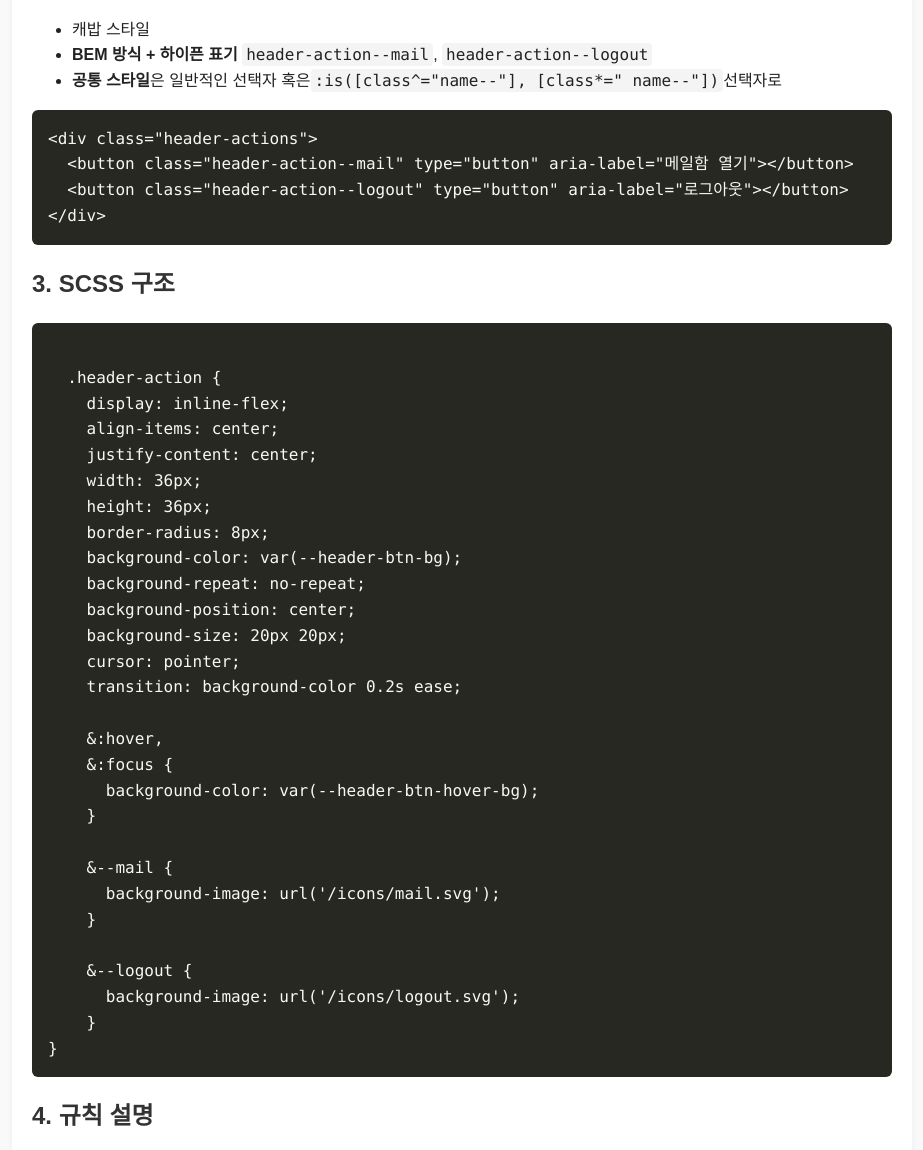
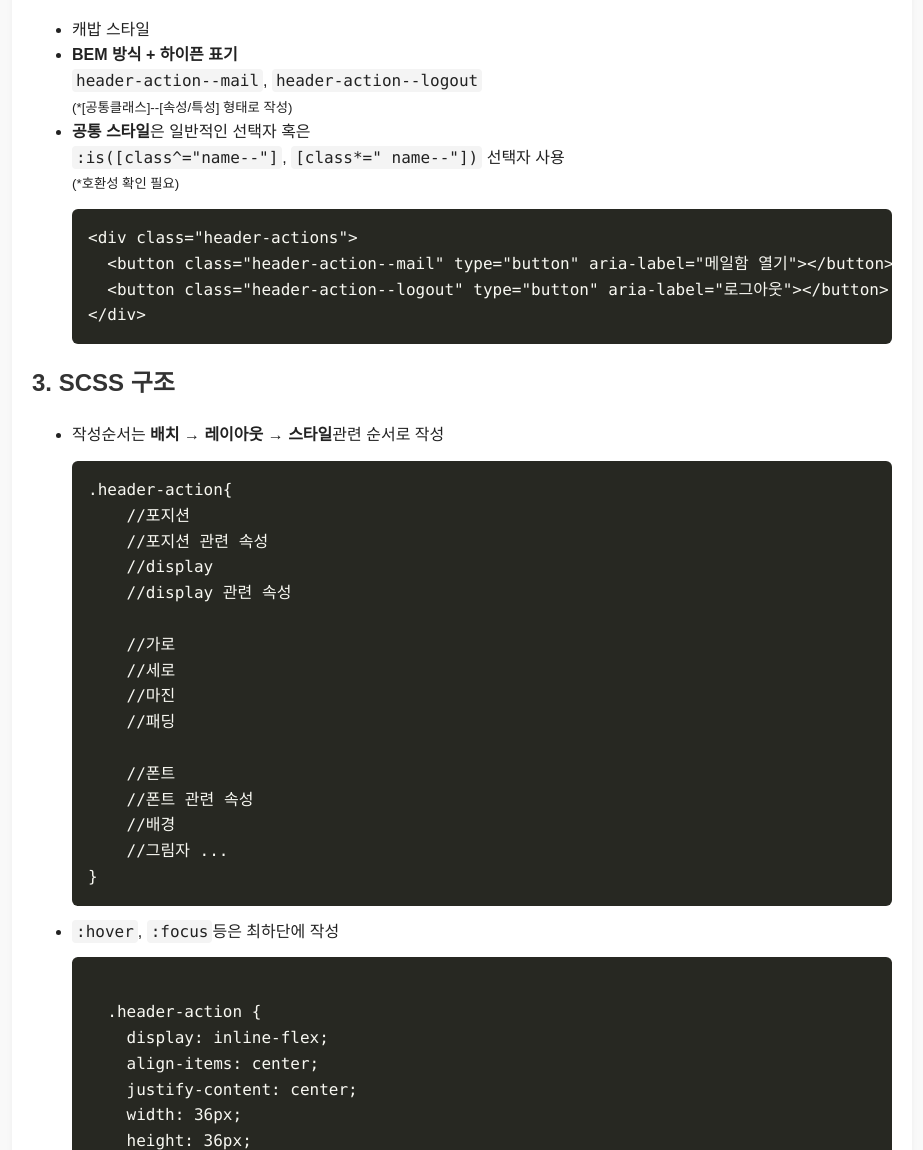
Before and after one commit to WebSolution-HM/publishingGuide, a plain HTML site: page index2.html in a window 1280 px wide. Shown: the part 309-1459 px from the top of the page, without its empty margins (178-1101 px from the left). Drawn offline with Linux system fonts and the light colour scheme.

Commit message:
서류형 페이지 업데이트. 정리 아직 필요

```diff
--- a/index2.html
+++ b/index2.html
@@ -55,25 +55,60 @@
         <section>
             <h1>🎯 <code>Publishing</code> 작성 가이드</h1>
 
+            <!-- 목적 시작 -->
             <h2>1. 목적</h2>
             <p><strong>일관된 형식</strong>으로 작성하여 유지보수를 간단하게 하기 위함.</p>
+            <!-- //목적 끝 -->
 
+            <!-- 클래스 네이밍 규칙 시작 -->
             <h2>2. 클래스 네이밍 규칙</h2>
             <ul>
                 <li>캐밥 스타일</li>
-                <li><strong>BEM 방식 + 하이픈 표기</strong> <code>header-action--mail</code>, <code>header-action--logout</code></li>
-                <li><strong>공통 스타일</strong>은 일반적인 선택자 혹은<code>:is([class^="name--"], [class*=" name--"])</code>선택자로</li>
-            </ul>
-
-            <pre>
+                <li>
+                    <strong>BEM 방식 + 하이픈 표기</strong>
+                    <div><code>header-action--mail</code>, <code>header-action--logout</code></div>
+                    <small>(*[공통클래스]--[속성/특성] 형태로 작성)</small>
+                </li>
+                <li>
+                    <strong>공통 스타일</strong>은 일반적인 선택자 혹은
+                    <div><code>:is([class^="name--"]</code>, <code>[class*=" name--"])</code> 선택자 사용</div>
+                    <div><small>(*호환성 확인 필요)</small></div>
+                </li>
+                <li style="list-style: none">
+                    <pre>
 <code class="language-html">&lt;div class="header-actions"&gt;
   &lt;button class="header-action--mail" type="button" aria-label="메일함 열기"&gt;&lt;/button&gt;
   &lt;button class="header-action--logout" type="button" aria-label="로그아웃"&gt;&lt;/button&gt;
 &lt;/div&gt;
 </code></pre>
+                </li>
+            </ul>
+            <!-- //클래스 네이밍 규칙 끝 -->
 
+            <!-- SCSS 구조 시작 -->
             <h2>3. SCSS 구조</h2>
-            <pre>
+            <ul>
+                <li>작성순서는 <strong>배치 → 레이아웃 → 스타일</strong>관련 순서로 작성</li>
+                <pre>
+<code class="language-css">.header-action{
+    //포지션
+    //포지션 관련 속성
+    //display
+    //display 관련 속성
+
+    //가로
+    //세로
+    //마진
+    //패딩
+
+    //폰트
+    //폰트 관련 속성
+    //배경
+    //그림자 ...
+}</code></pre>
+                <li>
+                    <code>:hover</code>, <code>:focus</code>등은 최하단에 작성
+                    <pre>
               <code class="language-css">
   .header-action {
     display: inline-flex;
@@ -89,6 +124,11 @@
     cursor: pointer;
     transition: background-color 0.2s ease;
 
+    .title {
+        color: black;
+        font-size: 18px;
+    }
+
     &:hover,
     &:focus {
       background-color: var(--header-btn-hover-bg);
@@ -103,8 +143,10 @@
     }
 }
 </code></pre>
+                </li>
+            </ul>
 
-            <h2>4. 규칙 설명</h2>
+            <!-- <h2>4. 규칙 설명</h2>
             <ol>
                 <li><strong>기본 클래스 + 모디파이어</strong>를 항상 함께 사용</li>
                 <li>크기, 배경색 등 공통 속성 변경 → <code>header-action</code>만 수정</li>
@@ -132,7 +174,7 @@
                 <li><strong>확장성</strong>: 모디파이어만 추가하면 새 버튼 즉시 적용</li>
                 <li><strong>유지보수성</strong>: 공통 변경은 한 줄 수정으로 전체 반영</li>
                 <li><strong>가독성</strong>: 클래스 이름만 보고 역할과 기능이 명확</li>
-            </ul>
+            </ul> -->
         </section>
     </body>
 </html>
```
Also changed, not shown: css/style.scss (+71 -70 lines), css/style.css, 1 other file.
